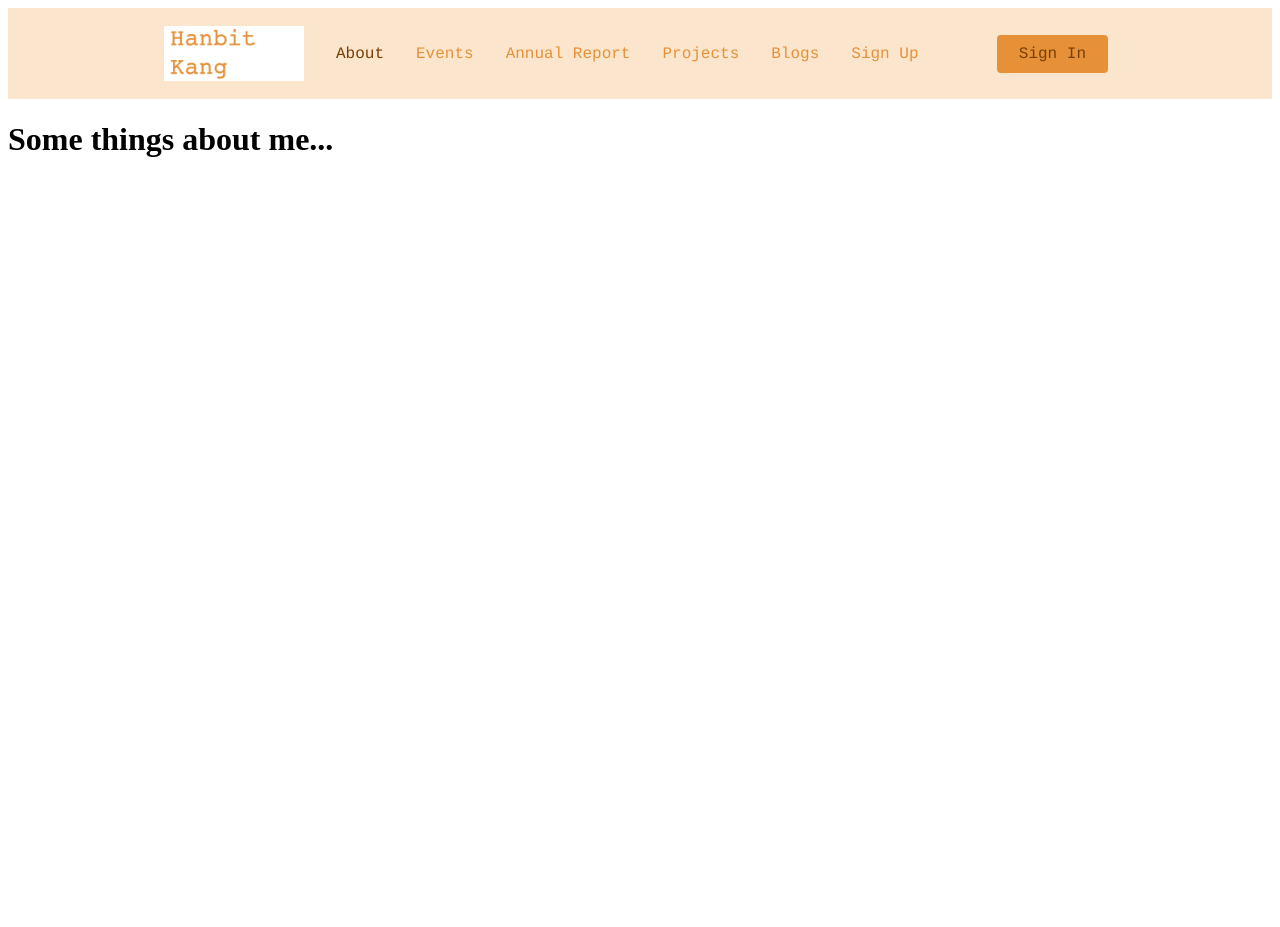
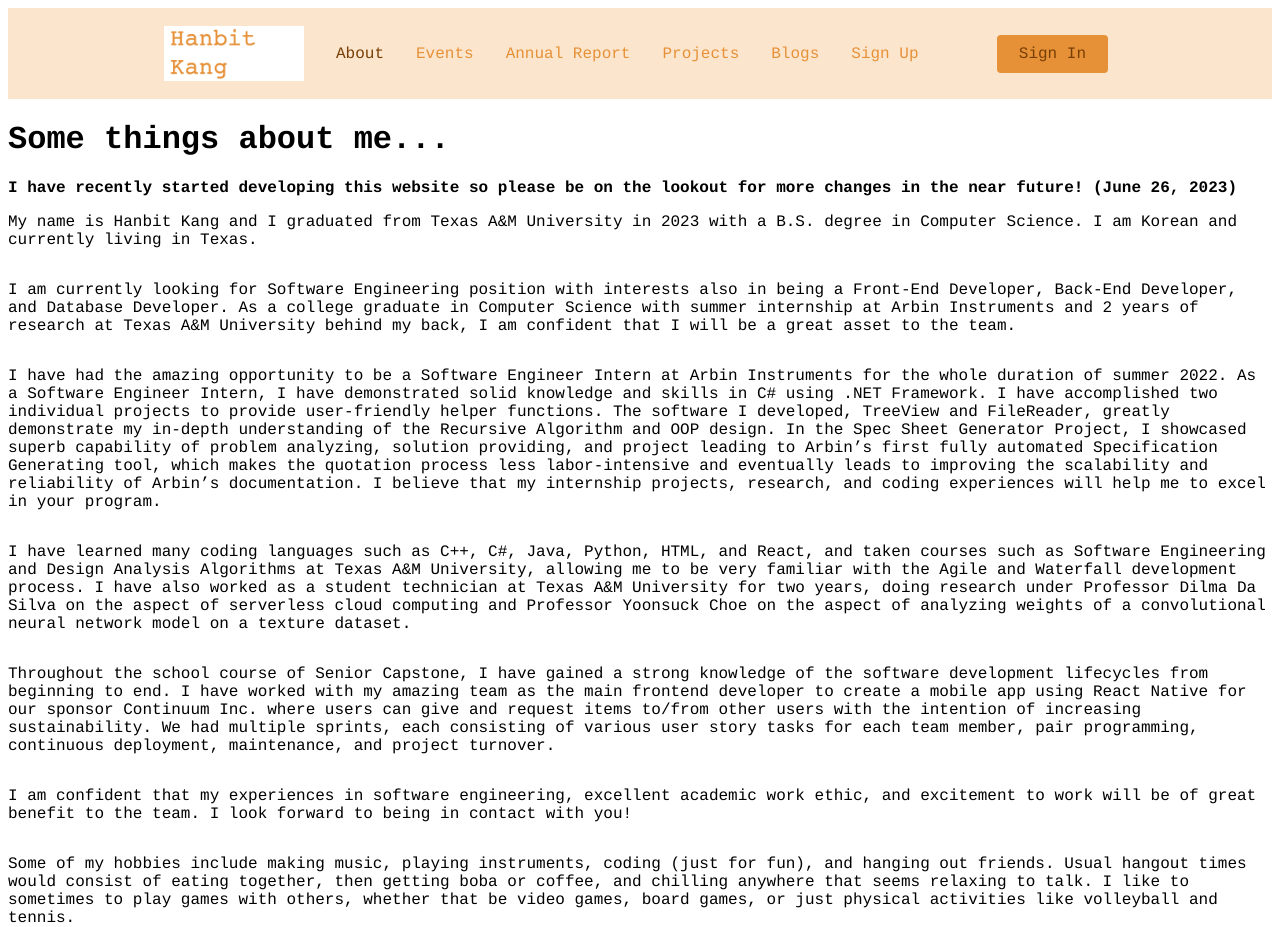
Before and after one commit to HanbitKang314ano/HanbitKang314ano.github.io, a React (Create React App) app in the folder my-app/: page /about in a window 1280 px wide. Built offline with nearby package versions, Linux system fonts and the light colour scheme.

Commit message:
add event calendar and edited about page

```diff
--- a/my-app/package.json
+++ b/my-app/package.json
@@ -4,6 +4,9 @@
   "homepage": "https://HanbitKang314ano.github.io/mywebsite",
   "private": true,
   "dependencies": {
+    "@fullcalendar/core": "^6.1.8",
+    "@fullcalendar/daygrid": "^6.1.8",
+    "@fullcalendar/react": "^6.1.8",
     "@testing-library/jest-dom": "^5.16.5",
     "@testing-library/react": "^13.4.0",
     "@testing-library/user-event": "^13.5.0",
--- a/my-app/src/pages/about.js
+++ b/my-app/src/pages/about.js
@@ -5,12 +5,56 @@ return (
 	<div
 	style={{
 		display: 'flex',
+		flexDirection: 'column',
 		justifyContent: 'Left',
 		alignItems: 'Left',
-		height: '100vh'
+		height: '100vh',
+		fontFamily: 'Courier, monospace'
 	}}
 	>
 	<h1>Some things about me...</h1>
+	<b> I have recently started developing this website so please be on the lookout for more changes in the near future! (June 26, 2023)</b>
+	<p>
+		My name is Hanbit Kang and I graduated from Texas A&M University in 2023 with a B.S. degree in Computer Science. I am Korean and currently living in Texas.
+	</p>
+	<p>
+		I am currently looking for Software Engineering position with interests also in being a Front-End Developer, Back-End Developer, and Database Developer.
+		As a college graduate in Computer Science with summer internship at Arbin Instruments and 2 years of research at Texas A&M University behind my back,
+		I am confident that I will be a great asset to the team.
+	</p>
+	<p>
+		I have had the amazing opportunity to be a Software Engineer Intern at Arbin Instruments for the whole duration of summer 2022.
+		As a Software Engineer Intern, I have demonstrated solid knowledge and skills in C# using .NET Framework.
+		I have accomplished two individual projects to provide user-friendly helper functions.
+		The software I developed, TreeView and FileReader, greatly demonstrate my in-depth understanding of the Recursive Algorithm and OOP design.
+		In the Spec Sheet Generator Project, I showcased superb capability of problem analyzing, solution providing, and project leading to Arbin’s first fully
+		automated Specification Generating tool, which makes the quotation process less labor-intensive and eventually leads to improving the scalability and
+		reliability of Arbin’s documentation.
+		I believe that my internship projects, research, and coding experiences will help me to excel in your program.
+	</p>
+
+	<p>
+		I have learned many coding languages such as C++, C#, Java, Python, HTML, and React, and taken courses such as Software Engineering and Design Analysis
+		Algorithms at Texas A&M University, allowing me to be very familiar with the Agile and Waterfall development process.
+		I have also worked as a student technician at Texas A&M University for two years, doing research under Professor Dilma Da Silva on the aspect of serverless cloud
+		computing and Professor Yoonsuck Choe on the aspect of analyzing weights of a convolutional neural network model on a texture dataset.
+	</p>
+	<p>
+		Throughout the school course of Senior Capstone, I have gained a strong knowledge of the software development lifecycles from beginning to end.
+		I have worked with my amazing team as the main frontend developer to create a mobile app using React Native for our sponsor Continuum Inc. where users can give
+		and request items to/from other users with the intention of increasing sustainability.
+		We had multiple sprints, each consisting of various user story tasks for each team member, pair programming, continuous deployment, maintenance, and project
+		turnover.
+	</p>
+	<p>
+		I am confident that my experiences in software engineering, excellent academic work ethic, and excitement to work will be of great benefit to the team.
+		I look forward to being in contact with you!
+	</p>
+	<p>
+		Some of my hobbies include making music, playing instruments, coding (just for fun), and hanging out friends. Usual hangout times would consist of eating together, then getting boba or coffee, and chilling anywhere that seems relaxing to talk.
+		I like to sometimes to play games with others, whether that be video games, board games, or just physical activities like volleyball and tennis.
+	</p>
+
 	</div>
 );
 };
--- a/my-app/src/pages/events.js
+++ b/my-app/src/pages/events.js
@@ -1,18 +1,73 @@
-import React from 'react';
+import React, { useState } from 'react';
+import FullCalendar from '@fullcalendar/react'
+import dayGridPlugin from '@fullcalendar/daygrid'
+
+const events = [
+	{ title: 'Add Event Calendar (DONE)', allDay: true, start: new Date("2023-06-26 17:29:23") },
+	{ title: 'Display Event on the Side (DONE)', allDay: true, start: new Date("2023-06-26 17:29:23") }
+]
 
 const Events = () => {
+	const [openEvent, setOpenEvent] = useState(false);
+	const [eventTitle, setEventTitle] = useState('');
+
+	function renderEventContent(eventInfo) {
+		return (
+			<>
+				<i>- {eventInfo.event.title}</i>
+				{ !eventInfo.event.allDay &&
+					<b>{'\u00A0'}{eventInfo.timeText}</b>
+				}
+			</>
+		)
+	}
+
+	function handleEventClick(eventInfo) {
+		const clickedEventTitle = eventInfo.event.title;
+		setEventTitle(clickedEventTitle);
+		setOpenEvent(true);
+	}
+
 	return (
 		<div
 			style={{
 				display: 'flex',
 				justifyContent: 'Left',
 				alignItems: 'Left',
-		height: '100vh'
+				height: '100vh',
+				fontFamily: 'Courier, monospace'
+			}}
+		>
+			<div
+				style={{
+					display: 'flex',
+					flexDirection: 'column',
+					justifyContent: 'Left',
+					alignItems: 'Left',
+					width: '70vw',
+					height: '100vh',
+					fontFamily: 'Courier, monospace'
 				}}
 				>
 				<h1>Here are some things that I'm working on in this website...</h1>
+				<FullCalendar
+					plugins={[dayGridPlugin]}
+					initialView='dayGridMonth'
+					weekends={true}
+					events={events}
+					eventContent={renderEventContent}
+					eventClick={handleEventClick}
+				/>
+			</div>
+			{openEvent &&
+				<div style={{ margin: '50px' }}>
+					<b> Description: </b>
+					<p>{eventTitle}</p>
+				</div>
+			}
 		</div>
 	);
 };
 
+
 export default Events;
--- a/my-app/src/pages/index.js
+++ b/my-app/src/pages/index.js
@@ -24,6 +24,9 @@ return (
                 }}
                 >
                 <h1>Welcome to Hanbit Kang's Portfolio!</h1>
+                <br/>
+                <b> I have recently started developing this website so please be on the lookout for more changes in the near future! (June 26, 2023)</b>
+                <br/>
                 <p>
                     Hello! My name is Hanbit Kang and I graduated from Texas A&M University in 2023 with a B.S. degree in Computer Science.
                 </p>
@@ -32,10 +35,10 @@ return (
                     in development, all the new updates and things I will implement will be in the 'Events' section.
                 </p>
                 <p>
-                    Also, any feedback about my website will be very appriciated!
+                    Also, any feedback about my website will be very appriciated! :)
                 </p>
             </div>
-            <img style={{ width: '800px', height: 'auto', float: 'left', margin: '20px' }} src={profile_picture} alt="profile_picture" />
+            <img style={{ aspectRatio: 3/4, maxWidth: '80%', maxHeight: '80%', float: 'left', margin: '20px' }} src={profile_picture} alt="profile_picture" />
         </div>
     </div>
 );
```
Also changed, not shown: 1 other file (tests, documents, lock files or other folders). Lines whose indentation alone changed are shown as unchanged.
